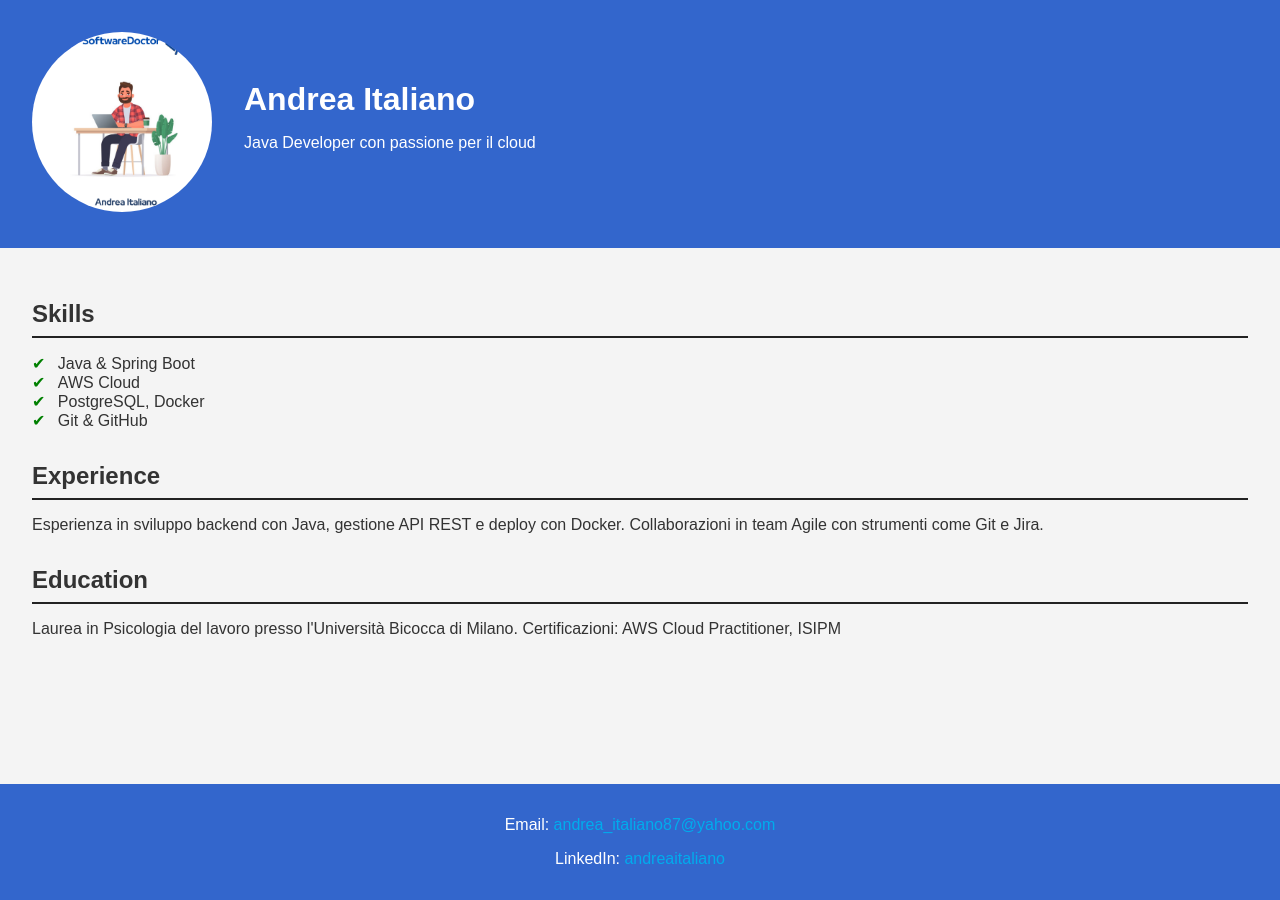
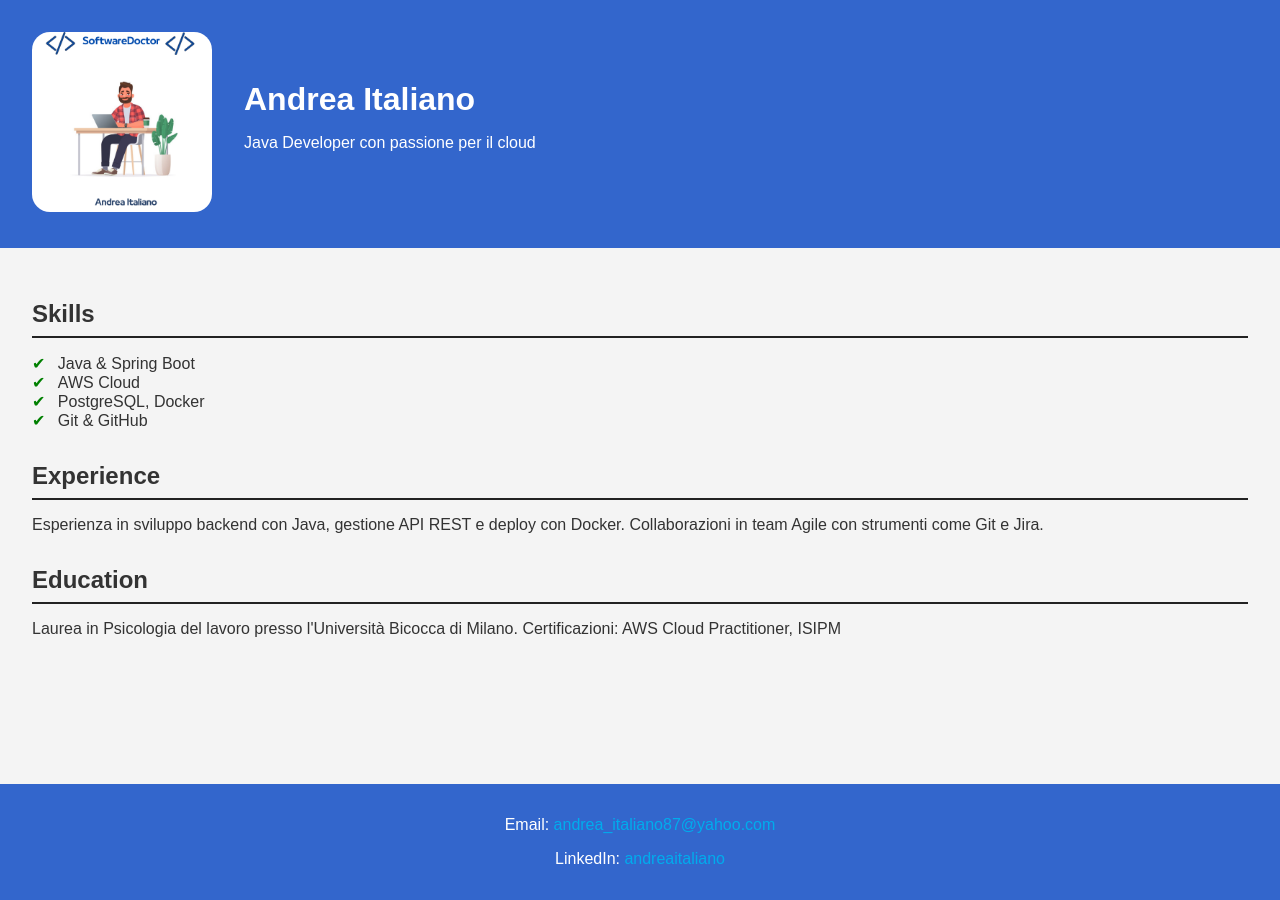
Before and after one commit to SoftwareDoctor/andreaitaliano, a Jekyll site: the page index.html, which Jekyll copies as it is, in a window 1280 px wide. Built offline with Jekyll 4.4.1, drawn with Linux system fonts in a browser that asks for light colours.

Commit message:
Update style.css

```diff
--- a/assets/css/style.css
+++ b/assets/css/style.css
@@ -22,7 +22,7 @@ body {
 .profile-image img {
   width: 180px;
   height: 180px;
-  border-radius: 50%;
+  border-radius: 10%;
   margin-right: 2rem;
 }
 
```
